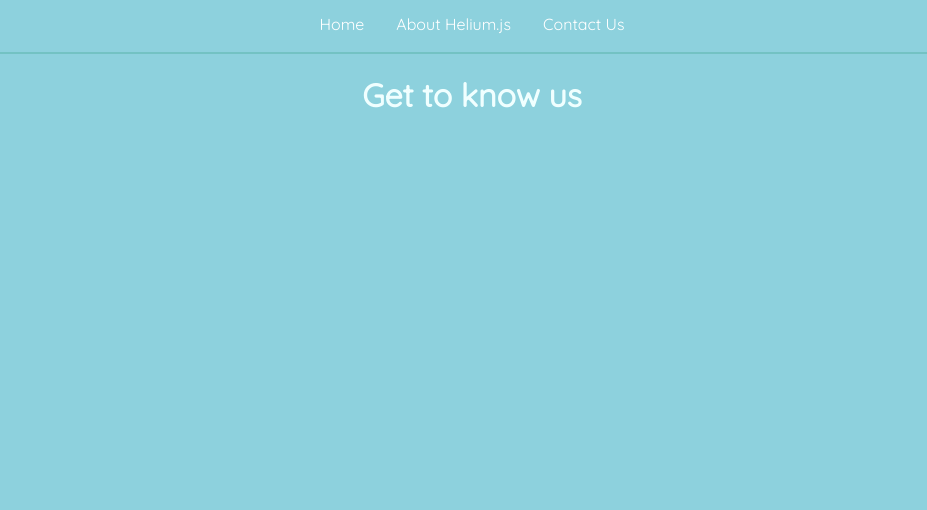
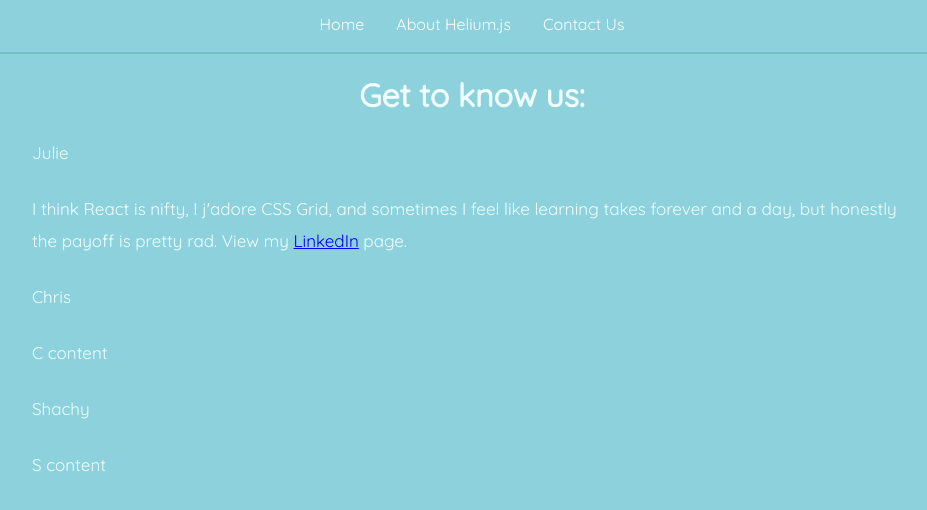
Before and after one commit to SJCProduction/Helium, a React app: page /contact in a window 1280 px wide. Shown: the top 510 px of the page, without its empty margins (168-1095 px from the left). Built offline with nearby package versions, Linux system fonts and the light colour scheme.

Commit message:
add Julie info

```diff
--- a/src/components/ContactUs.js
+++ b/src/components/ContactUs.js
@@ -2,7 +2,17 @@ import React from 'react';
 
 const ContactUs = () => {
   return (
-      <h1>Get to know us</h1>
+    <React.Fragment>
+      <h1>Get to know us:</h1>
+      <div className="wrapper">
+      <p className="J">Julie</p>
+      <p className="Jabout">I think React is nifty, I j'adore CSS Grid, and sometimes I feel like learning takes forever and a day, but honestly the payoff is pretty rad. View my <a href="https://www.linkedin.com/in/julie-moon/">  LinkedIn</a> page.</p>
+      <p className="C">Chris</p>
+      <p className="Cabout">C content </p>
+      <p className="S">Shachy</p>
+      <p className="Sabout">S content</p>
+      </div>
+      </React.Fragment>
   )
 }
 
```
